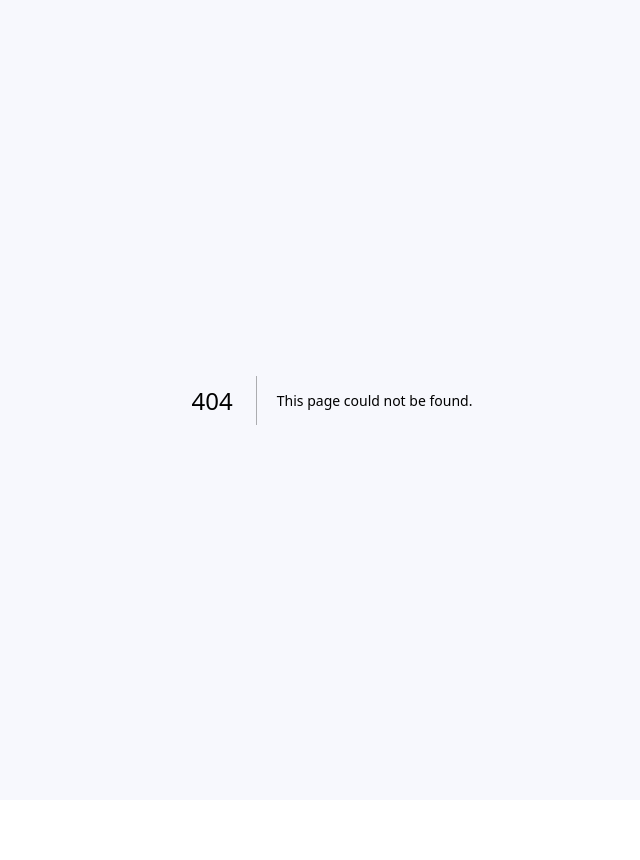
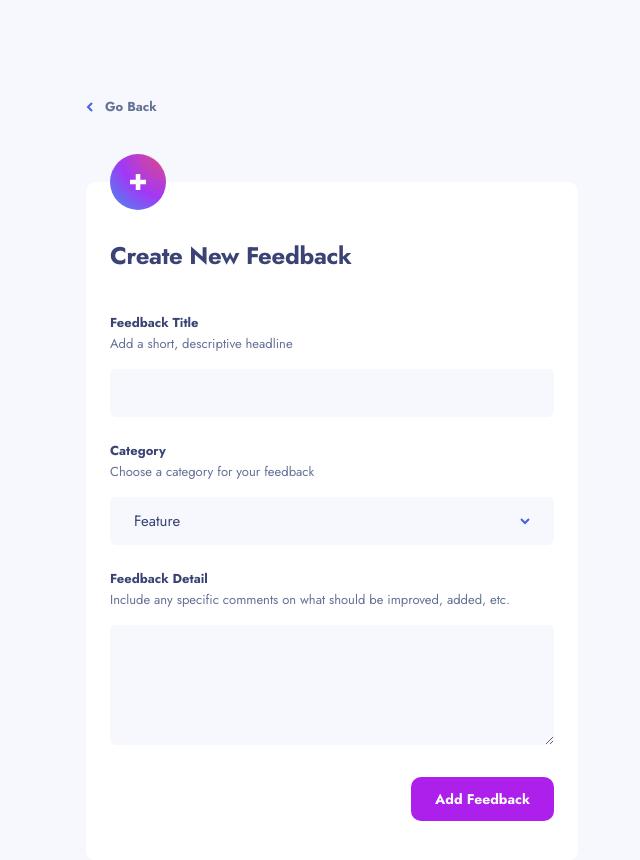
Before and after one commit to Abd3lwahab/product-feedback-app, a Next.js app: page /new-feedback in a window 1280 px wide. Before the commit this address had no page. Shown: the top 860 px of the page, without its empty margins (308-948 px from the left). Before the commit the page ends 800 px from the top, so only its background shows below. Built offline with nearby package versions, Linux system fonts and the light colour scheme.

Commit message:
add form components for "add-feedback" page

```diff
--- a/src/components/Button/index.tsx
+++ b/src/components/Button/index.tsx
@@ -1,19 +1,52 @@
-import React from 'react';
+import React, { ButtonHTMLAttributes } from 'react';
 
 type Props = {
   color: 'purple' | 'blue' | 'blue-dark' | 'red';
-  text: string;
-  onClick: () => void;
-};
+  text: string | React.ReactNode;
+  onClick?: () => void;
+  customClass?: string;
+  isLoading?: boolean;
+} & ButtonHTMLAttributes<HTMLButtonElement>;
 
-function Button({ color, text, onClick }: Props) {
+function Button({ color, text, onClick, customClass, isLoading, ...props }: Props) {
   return (
-    <div>
+    <div className={customClass}>
       <button
         onClick={onClick}
-        className={`bg-${color} text-white rounded-lg h-11 px-6 text-h4 hover:brightness-110 focus:ring-2 focus:ring-${color} focus:ring-opacity-50`}
+        className={`bg-${color} text-white rounded-lg h-11 px-6 text-h4 hover:brightness-110 focus:ring-2 focus:ring-${color}
+         focus:ring-opacity-50 capitalize flex flex-row justify-center items-center w-full ${
+           isLoading && 'cursor-not-allowed'
+         }`}
+        disabled={isLoading}
+        {...props}
       >
-        {text}
+        {!isLoading ? (
+          text
+        ) : (
+          <>
+            <svg
+              className="animate-spin -ml-1 mr-3 h-5 w-5 text-white"
+              xmlns="http://www.w3.org/2000/svg"
+              fill="none"
+              viewBox="0 0 24 24"
+            >
+              <circle
+                className="opacity-25"
+                cx="12"
+                cy="12"
+                r="10"
+                stroke="currentColor"
+                strokeWidth="4"
+              ></circle>
+              <path
+                className="opacity-75"
+                fill="currentColor"
+                d="M4 12a8 8 0 018-8V0C5.373 0 0 5.373 0 12h4zm2 5.291A7.962 7.962 0 014 12H0c0 3.042 1.135 5.824 3 7.938l3-2.647z"
+              ></path>
+            </svg>
+            Processing...
+          </>
+        )}
       </button>
     </div>
   );
--- /dev/null
+++ b/src/components/Form/Input.tsx
@@ -0,0 +1,64 @@
+import React, { useState } from 'react';
+
+type Props = {
+  id: string;
+  label: string;
+  description: string;
+  type: 'text' | 'textarea';
+  onChange: (value: string) => void;
+};
+
+function Input({ id, label, description, type, onChange }: Props) {
+  const [value, setValue] = useState<string>('');
+  const [isValid, setIsValid] = useState<boolean>(true);
+
+  const handleChange = (e: React.ChangeEvent<HTMLInputElement | HTMLTextAreaElement>) => {
+    setValue(e.target.value);
+    setIsValid(!!e.target.value);
+    onChange(e.target.value);
+  };
+
+  return (
+    <div className="flex flex-col mb-6">
+      <label htmlFor={id} className="text-blue-dark text-body-3 font-bold mb-[2px]">
+        {label}
+      </label>
+      <p className="text-blue-gray text-body-3 mb-4">{description}</p>
+      {type === 'text' ? (
+        <input
+          id={id}
+          className={`peer rounded-md bg-white-dark text-body-2 h-12 pl-4 text-blue-dark outline-0 transition-shadow duration-200 ease-in-out
+           ${
+             isValid
+               ? 'focus:ring-blue focus:ring-[1px] hover:ring-blue hover:ring-[1px]'
+               : 'invalid:ring-red invalid:ring-[1px] invalid:focus:ring-red invalid:focus:ring-[1px] invalid:hover:ring-red invalid:hover:ring-[1px]'
+           }`}
+          required={true}
+          onInvalid={() => setIsValid(false)}
+          onBlur={() => setIsValid(!!value)}
+          onChange={handleChange}
+        />
+      ) : (
+        <textarea
+          id={id}
+          className={`peer rounded-md bg-white-dark text-body-2 p-4 text-blue-dark outline-0 transition-shadow duration-200 ease-in-out
+          ${
+            isValid
+              ? 'focus:ring-blue focus:ring-[1px] hover:ring-blue hover:ring-[1px]'
+              : 'invalid:ring-red invalid:ring-[1px] invalid:focus:ring-red invalid:focus:ring-[1px] invalid:hover:ring-red invalid:hover:ring-[1px]'
+          }`}
+          rows={4}
+          required={true}
+          onInvalid={() => setIsValid(false)}
+          onBlur={() => setIsValid(!!value)}
+          onChange={handleChange}
+        />
+      )}
+      {!isValid && (
+        <p className="mt-1 invisible peer-invalid:visible text-red text-body-3">Can’t be empty</p>
+      )}
+    </div>
+  );
+}
+
+export default Input;
--- /dev/null
+++ b/src/components/Form/Select.tsx
@@ -0,0 +1,79 @@
+import React, { useEffect, useRef, useState } from 'react';
+import Image from 'next/image';
+import ArrowDown from '@/assets/shared/icon-arrow-down.svg';
+import ArrowUp from '@/assets/shared/icon-arrow-up.svg';
+import checkIcon from '@/assets/shared/icon-check.svg';
+
+type Props = {
+  id: string;
+  label: string;
+  description: string;
+  options: string[];
+  onChange: (value: string) => void;
+};
+
+function Select({ id, label, description, options, onChange }: Props) {
+  const [isOpen, setIsOpen] = useState(false);
+  const [selected, setSelected] = useState(options[0]);
+
+  const selectRef = useRef<HTMLDivElement>(null);
+
+  useEffect(() => {
+    document.addEventListener('click', handleClickOutside);
+    return () => {
+      document.removeEventListener('click', handleClickOutside);
+    };
+  }, []);
+
+  const handleClickOutside = (event: MouseEvent) => {
+    if (selectRef.current && !selectRef.current.contains(event.target as Node)) {
+      setIsOpen(false);
+    }
+  };
+
+  const handleSelect = (option: string) => {
+    onChange(option);
+    setSelected(option);
+    setIsOpen(false);
+  };
+
+  return (
+    <div className="flex flex-col mb-6">
+      <label htmlFor={id} className="text-blue-dark text-body-3 font-bold mb-[2px]">
+        {label}
+      </label>
+      <p className="text-blue-gray text-body-3 mb-4">{description}</p>
+      <div className="relative" ref={selectRef}>
+        <div
+          className="flex flex-row justify-between items-center h-12  hover:ring-blue hover:ring-[1px] transition-shadow duration-200 ease-in-out
+           bg-white-dark rounded-md cursor-pointer px-6"
+          onClick={() => setIsOpen(!isOpen)}
+        >
+          <span className=" text-blue-dark text-body-2 capitalize">{selected}</span>
+          <Image src={isOpen ? ArrowUp : ArrowDown} alt="arrow" />
+        </div>
+        {isOpen && (
+          <div className="absolute top-16 flex flex-row w-[452px] bg-white rounded-lg  shadow-[0px_10px_40px_-7px_rgba(55,63,104,0.350492)]">
+            <ul className="flex flex-col w-full">
+              {options.map((option, idx) => (
+                <li
+                  className={`flex flex-row justify-between items-center text-blue-gray text-body-2 py-3 px-5  ${
+                    idx !== 0 && 'border-t-[1px] border-blue-dark border-opacity-[0.15]'
+                  }
+                   cursor-pointer hover:text-purple capitalize`}
+                  key={option}
+                  onClick={() => handleSelect(option)}
+                >
+                  {option}
+                  {selected === option && <Image src={checkIcon} alt="check" />}
+                </li>
+              ))}
+            </ul>
+          </div>
+        )}
+      </div>
+    </div>
+  );
+}
+
+export default Select;
--- /dev/null
+++ b/src/pages/new-feedback.tsx
@@ -0,0 +1,94 @@
+import Image from 'next/image';
+import Link from 'next/link';
+import React, { useState } from 'react';
+import axios from 'axios';
+
+import ArrowIcon from '@/assets/shared/icon-arrow-left.svg';
+import NewFeedbackIcon from '@/assets/shared/icon-new-feedback.svg';
+import Input from '@/components/Form/Input';
+import Select from '@/components/Form/Select';
+import Button from '@/components/Button';
+import { useRouter } from 'next/router';
+
+const options = ['feature', 'UI', 'UX', 'enhancement', 'bug'];
+
+export default function newFeedback() {
+  const [feedbackTitle, setFeedbackTitle] = useState<string>('');
+  const [feedbackCategory, setFeedbackCategory] = useState<string>(options[0]);
+  const [feedbackDesciption, setFeedbackDesciption] = useState<string>('');
+  const [isLoading, setIsLoading] = useState<boolean>(false);
+
+  const router = useRouter();
+
+  const handleSubmit = (e: React.FormEvent<HTMLFormElement>) => {
+    e.preventDefault();
+    setIsLoading(true);
+    axios
+      .post('/api/feedback', {
+        title: feedbackTitle,
+        category: feedbackCategory,
+        description: feedbackDesciption,
+      })
+      .then(res => {
+        router.push('/');
+      });
+  };
+
+  return (
+    <div className="flex flex-col justify-start py-9 md:py-14 lg:py-[94px] max-w-[540px] m-auto px-6">
+      <div className="felx flex-row mb-16">
+        <Link href={'/'} className="">
+          <Image src={ArrowIcon} alt="arrow" className="inline mr-3" />
+          <span className="text-blue-gray text-body-3 font-bold">Go Back</span>
+        </Link>
+      </div>
+      <div className="bg-white rounded-lg pt-14 pb-6 px-6 relative">
+        <div className="absolute -top-7 left-6 flex justify-center items-center">
+          <Image src={NewFeedbackIcon} alt="plus" />
+        </div>
+        <h1 className="text-h1 text-blue-dark mb-10">Create New Feedback</h1>
+        <form onSubmit={handleSubmit}>
+          <Input
+            id={'title'}
+            label="Feedback Title"
+            description="Add a short, descriptive headline"
+            type="text"
+            onChange={(value: string) => {
+              setFeedbackTitle(value);
+            }}
+          />
+          <Select
+            id={'category'}
+            label="Category"
+            description="Choose a category for your feedback"
+            options={options}
+            onChange={(value: string) => {
+              setFeedbackCategory(value);
+            }}
+          />
+          <Input
+            id={'detail'}
+            label="Feedback Detail"
+            description="Include any specific comments on what should be improved, added, etc."
+            type="textarea"
+            onChange={(value: string) => {
+              setFeedbackDesciption(value);
+            }}
+          />
+          <div className="flex flex-col-reverse md:flex-row justify-end pt-2 mb-0 md:mb-4 ">
+            <Button
+              customClass="mr-0 mt-4 md:mr-4 md:mt-0"
+              color="blue-dark"
+              text="cancel"
+              onClick={() => {
+                router.push('/');
+              }}
+              type="button"
+            />
+            <Button color="purple" text="add feedback" isLoading={isLoading} />
+          </div>
+        </form>
+      </div>
+    </div>
+  );
+}
```
Also changed, not shown: 1 other file (tests, documents, lock files or other folders).
